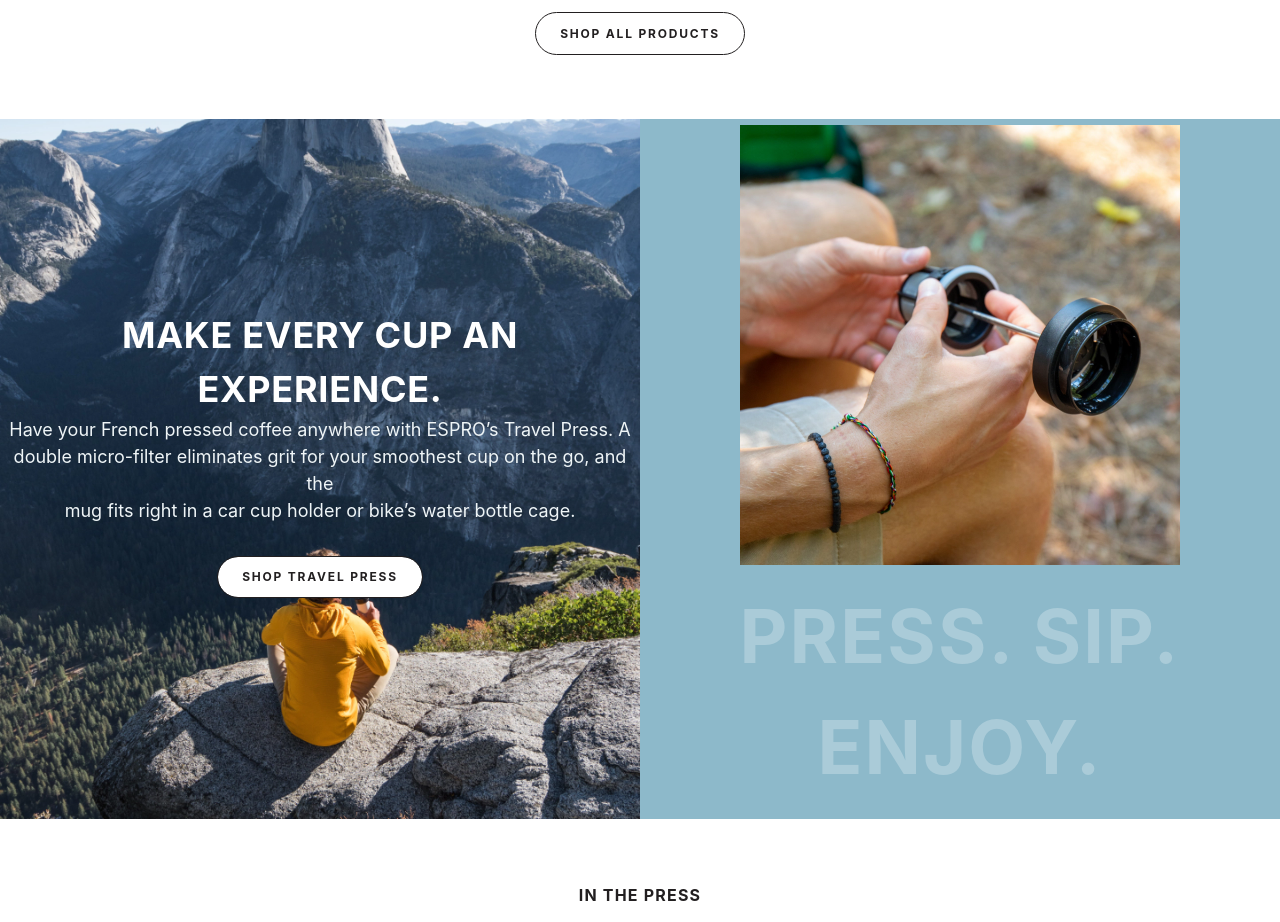
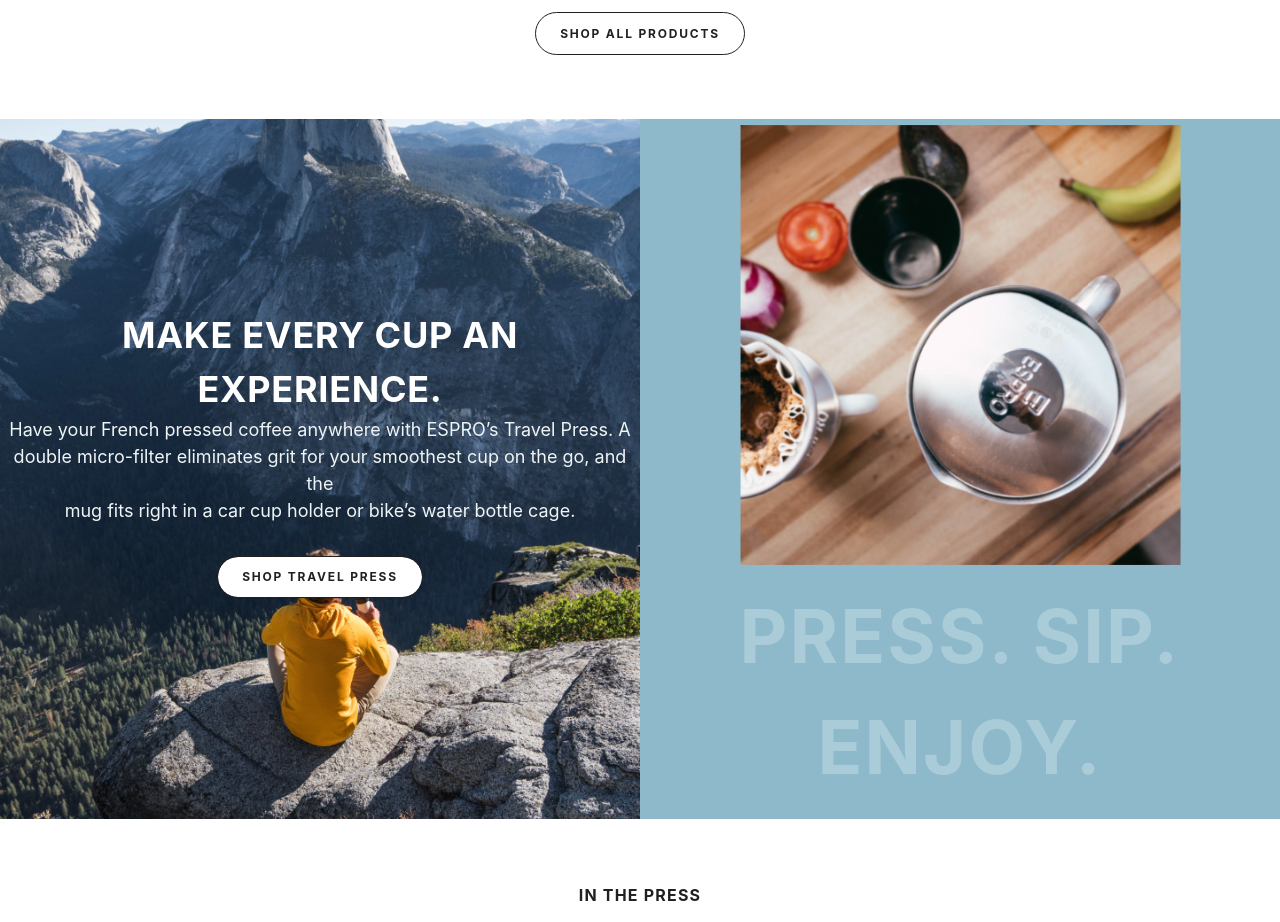
Before and after one commit to nejrapribinja/ESPRO, a React (Create React App) app in the folder client/: page / in a window 1280 px wide. Shown: the part 2720-3642 px from the top of the page. Built offline with nearby package versions, Linux system fonts and the light colour scheme; no server answers.

Commit message:
first commit

```diff
--- a/client/src/components/Section4.js
+++ b/client/src/components/Section4.js
@@ -1,6 +1,8 @@
 import React, { useState, useEffect } from "react";
-import { Nav, NavLink, Col, Row, Navbar, Container, Table, Button } from "react-bootstrap";
-import eight from "../images/8.png";
+import { Nav, NavLink, Col, Row, Navbar, Container, Carousel, Button } from "react-bootstrap";
+import one from "../images/8.png";
+import two from "../images/19.png";
+import three from "../images/20.png";
 
 const Section4 = () => {
   return (
@@ -21,7 +23,17 @@
         </Col>
         <Col md={6} className="d-flex justify-content-center align-items-end text-center sc4-right">
           <div>
-            <img src={eight} />
+            <Carousel variant="dark">
+              <Carousel.Item interval={800}>
+                <img src={one} alt="First slide" />
+              </Carousel.Item>
+              <Carousel.Item interval={800}>
+                <img src={two} width="440" height="440" alt="Second slide" />
+              </Carousel.Item>
+              <Carousel.Item interval={800}>
+                <img src={three} width="440" height="440" alt="Third slide" />
+              </Carousel.Item>
+            </Carousel>
             <p className="t8 ">Press. sip. enjoy.</p>
           </div>
         </Col>
--- a/client/src/components/Section6.js
+++ b/client/src/components/Section6.js
@@ -13,6 +13,14 @@
       <Container>
         <Row className="d-flex justify-content-center align-items-center text-center s6">
           <Col md={6} className="d-flex justify-content-center align-items-center text-center">
+            <div className="jumbotron-video-wrapper"></div>
+            {/* <iframe
+              title="vimeo-player"
+              src="https://player.vimeo.com/video/574425747?h=e180e54244"
+              width="640"
+              height="360"
+              frameborder="0"
+              allowfullscreen></iframe> */}
             <div>
               <p className="t12">
                 Episode 01: <b>the great migration</b>
@@ -23,7 +31,13 @@
                 <br /> sed diam nonumy eirmod tempor invidunt ut labore et.
               </p>
               <Button className="btn4 m-4 ">
-                <BsFillPlayFill className="me-2" /> Watch film
+                <BsFillPlayFill
+                  className="me-2"
+                  onClick={() => {
+                    this.refs.video.play();
+                  }}
+                />{" "}
+                Watch film
               </Button>
             </div>
           </Col>
--- a/client/src/index.css
+++ b/client/src/index.css
@@ -353,3 +353,7 @@
 td {
   vertical-align: middle !important;
 }
+
+.carousel-control-prev-icon, .carousel-control-next-icon, .carousel-indicators {
+  visibility: hidden !important;
+}
```
Also changed, not shown: client/src/images/19.png (added), client/src/images/20.png (added).
